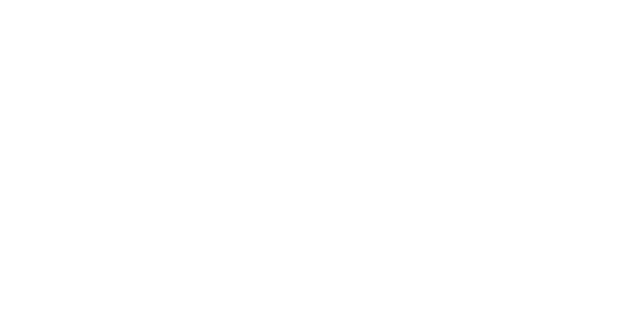
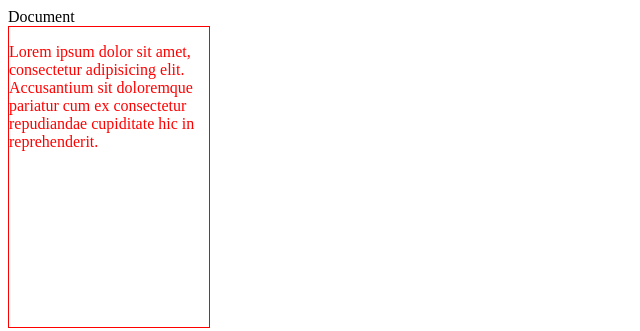
Before and after one commit to saiful489/first-repo, a plain HTML site: page index.html in a window 1280 px wide. Shown: the whole page, without its empty margins (0-640 px from the left). Drawn offline with Linux system fonts and the light colour scheme.

Commit message:
added style css

```diff
--- a/index.html
+++ b/index.html
@@ -4,9 +4,15 @@
     <meta charset="UTF-8">
     <meta http-equiv="X-UA-Compatible" content="IE=edge">
     <meta name="viewport" content="width=device-width, initial-scale=1.0">
+    <link rel="stylesheet" href="style.css"
     <title>Document</title>
 </head>
 <body>
+    <div class="box">
+        <div class="container">
+            <p>Lorem ipsum dolor sit amet, consectetur adipisicing elit. Accusantium sit doloremque pariatur cum ex consectetur repudiandae cupiditate hic in reprehenderit.        </p>
+        </div>
+    </div>
 
 </body>
 </html>
--- /dev/null
+++ b/style.css
@@ -0,0 +1,6 @@
+.box{
+    height: 300px;
+    width: 200px;
+    border:1px solid red;
+    color:red;
+}
```
